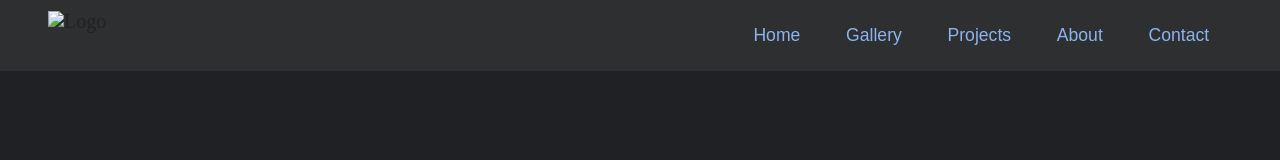
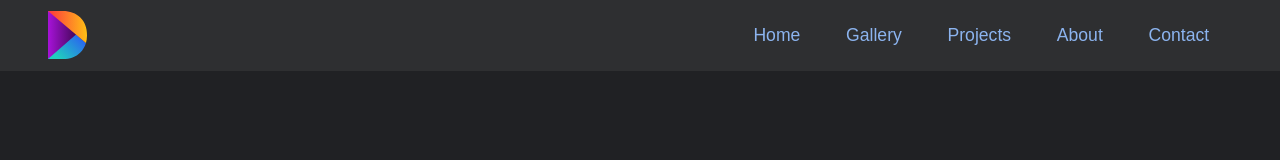
Before and after one commit to XD-ADISINGH/Adisingh.github.io, a plain HTML site: page gallery.html in a window 1280 px wide. Shown: the top 160 px of the page. Drawn offline with Linux system fonts and the light colour scheme; a web font is replaced by a local one.

Commit message:
Update gallery.html

```diff
--- a/gallery.html
+++ b/gallery.html
@@ -14,7 +14,7 @@
     <meta property="og:title" content="Gallery - ADISINGH">
     <meta property="og:description" content="Photography">
     <meta property="og:image" content="assets/banner.png">
-    <meta property="og:url" content="https://daksh.eu.org/gallery.html">
+    <meta property="og:url" content="https://Adi.eu.org/gallery.html">
     <meta name="twitter:card" content="summary_large_image">
     <meta property="og:site_name" content="Gallery - ADISINGH">
 
@@ -39,7 +39,7 @@
                 <div class="navbar-icon">
                     <span class="navbar-logo">
 
-                        <img src="assets/dakshlogo.svg" alt="Logo" style="height: 3rem;">
+                        <img src="assets/Adisinghlogo.svg" alt="Logo" style="height: 3rem;">
 
                     </span>
 
```
